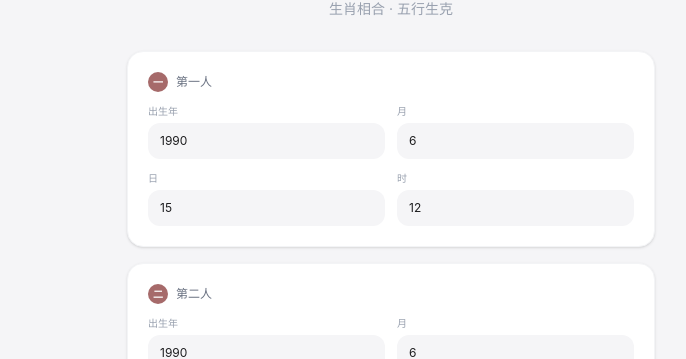
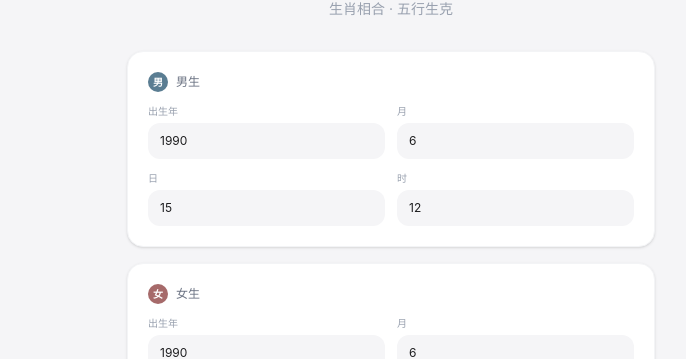
Before and after one commit to ler-gou/lingshu, a Next.js app: page /yin in a window 1280 px wide. Shown: the part 185-544 px from the top of the page, without its empty margins (249-935 px from the left). Built offline with nearby package versions, Linux system fonts and the light colour scheme.

Commit message:
👥 易经卜卦分男女 + 姻缘合婚改男生/女生标签

```diff
--- a/src/app/api/interpret/route.ts
+++ b/src/app/api/interpret/route.ts
@@ -48,18 +48,19 @@ ${STYLE}
 
 返回JSON（仅JSON）：
 {
-  "summary": "一段200字以上的判词。从命宫${d.mainStar||''}入手，说出这个人灵魂的底色。不说星曜解释——用感受和场景描述他是哪种人。他可能是那种'在别人吵闹的房间里一个人安静看着窗外'的人，也可能是'明明很累了还要笑着说我没事'的人。说对了比说全了更重要。",
-  "career": "一段200字以上的事业分析。从财帛宫和官禄宫出发。不说'适合XX职业'——说他赚钱的手感、在职场里最累的地方、什么时候该发力什么时候该等一等。如果他的星曜组合比较辛苦，告诉他辛苦不是因为他不够好。",
-  "relationship": "一段180字以上的感情分析。从夫妻宫出发。说他在感情里最容易在什么类型的关系里受伤——不是因为他有缺陷，是因为他太擅长某件事（比如太会忍、太会照顾人），以至于对方忘了他也需要被照顾。他真正需要的是什么样的伴侣。",
-  "health": "一段150字以上的健康建议。从疾厄宫出发，结合倪海厦《人纪》。说说情绪跟身体之间的那条暗线——比如'你在压力大的时候胃会不舒服，不是巧合'。给宜和忌各两条，具体到能立刻做。"
+  "summary": "一段200字以上的判词。从命宫${d.mainStar||""}入手，说出这个人灵魂的底色。不说星曜解释——用感受和场景描述他是哪种人。说对了比说全了更重要。",
+  "career": "一段200字以上的事业分析。从财帛宫和官禄宫出发——说他赚钱的手感、在职场里最累的地方、什么时候该发力什么时候该等一等。如果他的星曜组合比较辛苦，告诉他辛苦不是因为他不够好。",
+  "relationship": "一段180字以上的感情分析。从夫妻宫出发。说他在感情里最容易在什么类型的关系里受伤——不是因为他有缺陷，而是因为他太擅长某件事，以至于对方忘了他也需要被照顾。他真正需要的是什么样的伴侣。",
+  "health": "一段150字以上的健康建议。从疾厄宫出发，结合倪海厦《人纪》。说说情绪跟身体之间的那条暗线。给宜和忌各两条，具体到能立刻做。"
 }`,
 
   /* ── 易经 · V1人情味 + V2 JSON ── */
   gua: (d) => {
     const changeText = d.changeTo ? `变卦为${d.changeTo}，卦象在动，事情也在变。` : "";
+    const genderText = d.gender ? `起卦人是${d.gender === "男" ? "一位男性" : "一位女性"}。` : "";
     return `你是易经研究者，说话温暖直白，像一个懂古老智慧的朋友在帮你理清思路。
 
-你刚为一个人起了卦。
+你刚为一个人起了卦。${genderText}
 本卦：${d.gua||""}，含义：${d.desc||""}。
 ${changeText}
 变爻：${d.changingLines||"无"}
@@ -78,10 +79,10 @@ ${STYLE}
     const a = d.a || {}, b = d.b || {};
     return `你是一位深谙人情的婚恋顾问，也懂生肖五行的智慧，但说话从不用术语压人。
 
-你面前是两个人：
+你面前是一对情侣：
 
-第一个：生肖${a.zodiac||"?"}，五行日主属${a.element||"?"}，生于${a.year||"?"}年${a.month||"?"}月${a.day||"?"}日
-第二个：生肖${b.zodiac||"?"}，五行日主属${b.element||"?"}，生于${b.year||"?"}年${b.month||"?"}月${b.day||"?"}日
+男生：生肖${a.zodiac||"?"}，五行日主属${a.element||"?"}，生于${a.year||"?"}年${a.month||"?"}月${a.day||"?"}日
+女生：生肖${b.zodiac||"?"}，五行日主属${b.element||"?"}，生于${b.year||"?"}年${b.month||"?"}月${b.day||"?"}日
 
 生肖匹配度：${d.zodiacScore||"?"}分 — ${d.zodiacText||""}
 五行匹配度：${d.elemScore||"?"}分 — ${d.elemText||""}
--- a/src/app/gua/page.tsx
+++ b/src/app/gua/page.tsx
@@ -76,6 +76,7 @@ function getHexagramNum(lines:{value:number}[]):number{
 
 export default function GuaPage(){
   const [question,setQuestion]=useState("");
+  const [gender,setGender]=useState<"男"|"女">("男");
   const [lines,setLines]=useState<{value:number;changing:boolean}[]|null>(null);
   const [showResult,setShowResult]=useState(false);
   const [aiText,setAiText]=useState("");const [aiLoading,setAiLoading]=useState(false);
@@ -112,6 +113,7 @@ export default function GuaPage(){
       gua:guaName,symbol:guaSymbol,desc:guaDesc,
       changeTo:changeName?(changeName):null,
       question:question||"未说明",
+      gender:gender,
       changingLines:lines.map((l,i)=>l.changing?yaos[i]:null).filter(Boolean).join("、"),
     };
     try{
@@ -139,6 +141,13 @@ export default function GuaPage(){
         </div>
 
         <div className="bg-white p-6 rounded-2xl shadow-sm border border-gray-100 mb-6">
+          <div className="flex items-center gap-3 mb-4">
+            <span className="text-xs text-gray-400">性别</span>
+            <div className="flex gap-1 p-0.5 bg-[var(--silk)] rounded-lg">
+              <button onClick={()=>setGender("男")} className={`px-4 py-1.5 text-xs rounded-md font-medium transition-all ${gender==="男"?"bg-white shadow-sm text-[var(--ink)]":"text-gray-400"}`}>男</button>
+              <button onClick={()=>setGender("女")} className={`px-4 py-1.5 text-xs rounded-md font-medium transition-all ${gender==="女"?"bg-white shadow-sm text-[var(--ink)]":"text-gray-400"}`}>女</button>
+            </div>
+          </div>
           <label className="block text-xs text-gray-400 mb-2">心中所问（可留空）</label>
           <textarea value={question} onChange={e=>setQuestion(e.target.value)} rows={2}
             placeholder="默念一件事，再起卦。如：近期是否宜变动工作？"
--- a/src/app/yin/page.tsx
+++ b/src/app/yin/page.tsx
@@ -98,8 +98,8 @@ export default function YinPage(){
         <div className="bg-white p-5 rounded-2xl shadow-sm border border-gray-100 mb-4">
           <div className="flex items-center gap-2 mb-3">
             <span className="w-5 h-5 rounded-full flex items-center justify-center text-[10px] font-bold text-white"
-              style={{background:"#a66a6a"}}>一</span>
-            <span className="text-xs text-gray-500">第一人</span>
+              style={{background:"#5a7d92"}}>男</span>
+            <span className="text-xs text-gray-500">男生</span>
           </div>
           <div className="grid grid-cols-2 gap-3">
             {[{l:"出生年",v:aYear,s:setAYear},{l:"月",v:aMonth,s:setAMonth},{l:"日",v:aDay,s:setADay},{l:"时",v:aHour,s:setAHour}].map(f=>field(f.l,f.v,f.s))}
@@ -110,8 +110,8 @@ export default function YinPage(){
         <div className="bg-white p-5 rounded-2xl shadow-sm border border-gray-100 mb-5">
           <div className="flex items-center gap-2 mb-3">
             <span className="w-5 h-5 rounded-full flex items-center justify-center text-[10px] font-bold text-white"
-              style={{background:"#a66a6a"}}>二</span>
-            <span className="text-xs text-gray-500">第二人</span>
+              style={{background:"#a66a6a"}}>女</span>
+            <span className="text-xs text-gray-500">女生</span>
           </div>
           <div className="grid grid-cols-2 gap-3">
             {[{l:"出生年",v:bYear,s:setBYear},{l:"月",v:bMonth,s:setBMonth},{l:"日",v:bDay,s:setBDay},{l:"时",v:bHour,s:setBHour}].map(f=>field(f.l,f.v,f.s))}
```
